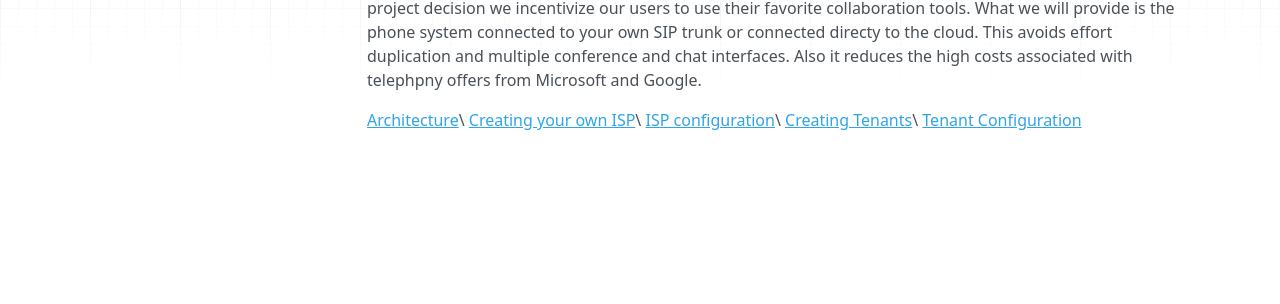
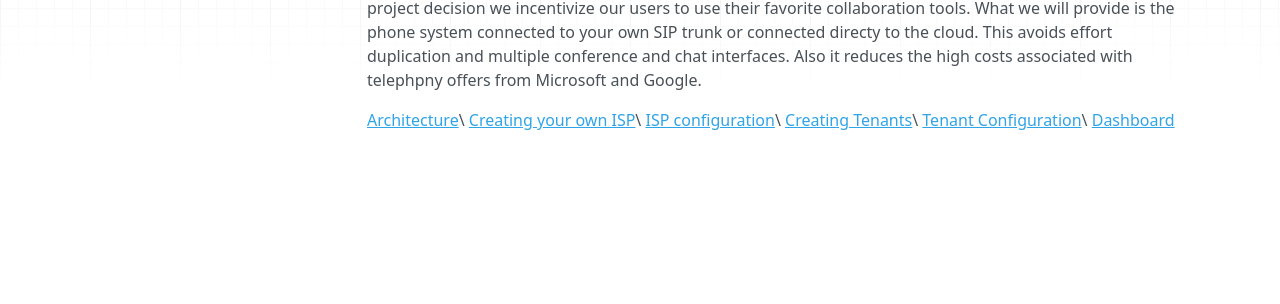
Before and after one commit to pauloantonio-git/wehostvoip-docs, an MkDocs documentation site: the page built from docs/index.md, in a window 1280 px wide. Shown: the part 226-530 px from the top of the page. Built offline with MkDocs 1.6.1, drawn with Linux system fonts in a browser that asks for light colours; nearby versions of some CDN libraries.

Commit message:
Update index.md

```diff
--- a/docs/index.md
+++ b/docs/index.md
@@ -6,4 +6,5 @@
 [Creating your own ISP](isp.md)\
 [ISP configuration](isp_configuration.md)\
 [Creating Tenants](tenants.md)\
-[Tenant Configuration](tenant_configuration.md)
+[Tenant Configuration](tenant_configuration.md)\
+[Dashboard](dashboard.md)
```
